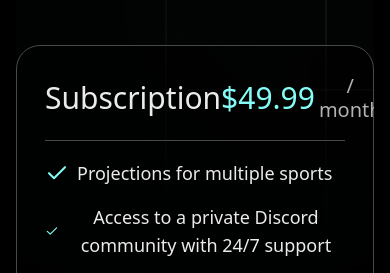
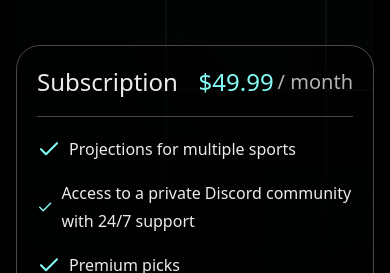
Before and after one commit to EdgeBetDevelopment/frontend-mvp, a Next.js app: page /pricing in a window 390 px wide. Shown: the part 571-844 px from the top of the page. Built offline with nearby package versions, Linux system fonts and the light colour scheme; no server answers.

Commit message:
mobile update price and home

```diff
--- a/src/components/home/SportsList.tsx
+++ b/src/components/home/SportsList.tsx
@@ -116,11 +116,11 @@ const SportsList = () => {
     <>
       <div>
         <div className="grid gap-[18px]">
-          <div className="tl-container tl-mask-gradient-top grid w-full grid-cols-2 gap-2 sm:gap-[18px] md:grid-cols-3 lg:grid-cols-4">
+          <div className="tl-container tl-mask-gradient-top grid w-full grid-cols-1 gap-2 sm:grid-cols-2 sm:gap-[18px] md:grid-cols-3 lg:grid-cols-4">
             {emptyCards}
           </div>
 
-          <div className="tl-container grid w-full grid-cols-2 gap-2 sm:gap-[18px] md:grid-cols-3 lg:grid-cols-4">
+          <div className="tl-container grid w-full grid-cols-1 gap-2 sm:grid-cols-2 sm:gap-[18px] md:grid-cols-3 lg:grid-cols-4">
             {sports.map((sport, index) => (
               <SportsCard
                 onViewPredictions={() => onViewPredictions(sport)}
@@ -131,7 +131,7 @@ const SportsList = () => {
             ))}
           </div>
 
-          <div className="tl-container tl-mask-gradient-bottom grid w-full grid-cols-2 gap-2 sm:gap-[18px] md:grid-cols-3 lg:grid-cols-4">
+          <div className="tl-container tl-mask-gradient-bottom grid w-full grid-cols-1 gap-2 sm:grid-cols-2 sm:gap-[18px] md:grid-cols-3 lg:grid-cols-4">
             {emptyCards}
           </div>
         </div>
--- a/src/components/pricing/page.tsx
+++ b/src/components/pricing/page.tsx
@@ -49,11 +49,11 @@ export default PricingBlock;
 
 const PricingCard = () => {
   return (
-    <div className="border-border flex w-full flex-col gap-[18px] rounded-3xl border bg-black/50 p-7">
+    <div className="border-border flex w-full flex-col gap-[18px] rounded-3xl border bg-black/50 p-5 sm:p-7">
       <div className="tl-flex-between">
-        <div className="tl-heading2">Subscription</div>
+        <div className="sm:tl-heading2 text-2xl sm:text-3xl">Subscription</div>
         <div className="tl-heading2 text-primary-brand flex items-center gap-1">
-          <div>$49.99</div>
+          <div className="sm:tl-heading2 text-2xl sm:text-3xl">$49.99</div>
           <span className="text-text-secondary text-xl leading-6 font-normal tracking-normal lowercase">
             / month
           </span>
@@ -62,7 +62,7 @@ const PricingCard = () => {
 
       <Separator />
 
-      <ul className="tl-paraghraph1 !text-text-primary flex flex-col gap-4">
+      <ul className="tl-paraghraph1 !text-text-primary flex flex-col gap-4 !text-start !text-[16px] sm:!text-lg">
         <li className="tl-flex-icon">
           <CheckIcon /> Projections for multiple sports
         </li>
```
